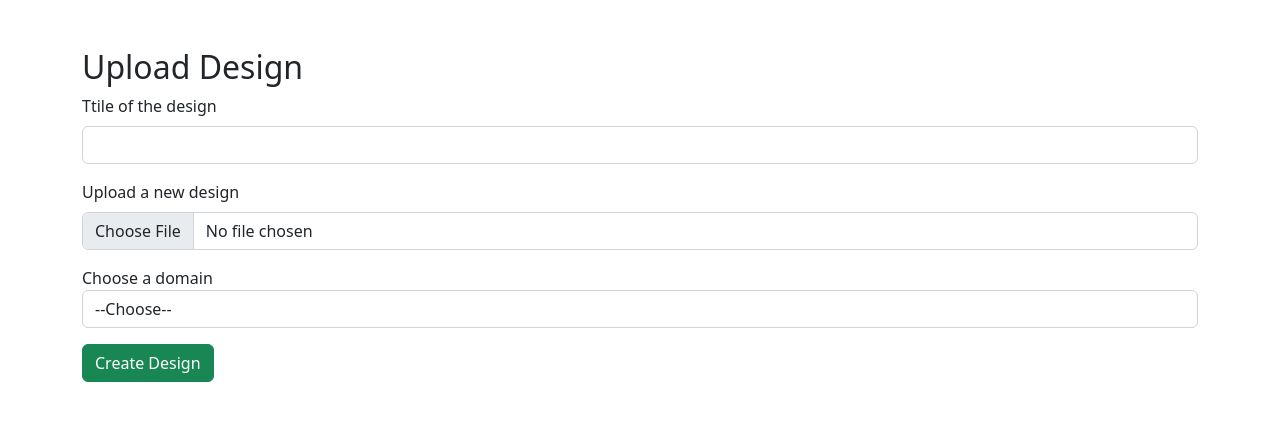
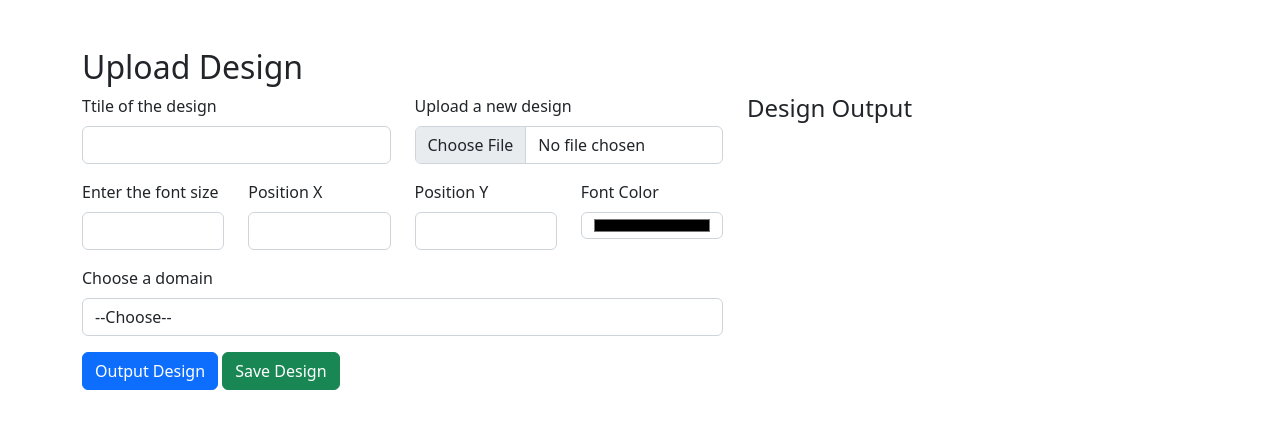
Before and after one commit to creativeartbd/e-greeting-cards, a PHP site: page /freelancer/upload-design.php in a window 1280 px wide. Shown: the part 56-485 px from the top of the page. Run offline with PHP 8.4, Linux system fonts and the light colour scheme; the visitor is signed in with stand-in values (Sample User, id 1); data that the repository does not hold is empty.

```diff
--- a/admin/assets/js/main.js
+++ b/admin/assets/js/main.js
@@ -2,46 +2,50 @@
     "use strict";
     $(document).ready(function () {
 
-        // $(document).on("change", ".choose-domain", function (e) {
-        //     var form = document.querySelector(".choose-domain");
-        //     var form_name = form.dataset.form;
-        //     var domain_id = $(this).val();
-        //     var data = $("#design_form").serialize();
-        //     console.log(data);
+        $(document).on("click", ".output-desing", function (e) {
+            e.preventDefault();
+
+            var form = document.querySelector(".output-desing");
+            var form_name = form.dataset.form;
+            var data = new FormData(document.getElementById("form"));
+            data.append('form', form_name);
+
+            $.ajax({
+                dataType: "html",
+                type: "POST",
+                url: 'helper/process.php',
+                data: data,
+                contentType: false,
+                cache: false,
+                processData: false,
+                beforeSend: function () {
+                    $(".output-design").val("Please wait...");
+                },
+                success: function (data) {
+                    $(".output-design").html(data);
+                }
+            });
+        });
+
+        // $(document).on("submit", "#design_form", function (e) {
+        //     e.preventDefault();
+        //     var data = new FormData(this);
         //     $.ajax({
         //         dataType: "html",
         //         type: "POST",
         //         url: 'helper/process.php',
         //         data: data,
+        //         processData: false,
+        //         contentType: false,
         //         beforeSend: function () {
-        //             $(".form_name").val("Please wait...");
+        //             $(".result_design").val("Please wait...");
         //         },
         //         success: function (data) {
-        //             $(".form_name").val('');
+        //             $(".result_design").val('');
         //             $(".result_design").html(data);
         //         }
         //     });
         // });
-
-        $(document).on("submit", "#design_form", function (e) {
-            e.preventDefault();
-            var data = new FormData(this);
-            $.ajax({
-                dataType: "html",
-                type: "POST",
-                url: 'helper/process.php',
-                data: data,
-                processData: false,
-                contentType: false,
-                beforeSend: function () {
-                    $(".result_design").val("Please wait...");
-                },
-                success: function (data) {
-                    $(".result_design").val('');
-                    $(".result_design").html(data);
-                }
-            });
-        });
 
         $(document).on("click", ".delete-btn", function (e) {
             var delete_id = $(this).data("delete-id");
--- a/admin/upload-design.php
+++ b/admin/upload-design.php
@@ -4,19 +4,45 @@
         <div class="col-sm-12 mt-5">
             <h2>Upload Design</h2>
         </div>
-        <div class="col-md-12">
-            <form id="form">
-                <div class="mb-3">
-                    <label for="design_title" class="form-label">Ttile of the design</label>
-                    <input type="text" name="design" class="form-control" id="design_title">
+        <div class="col-md-7">
+            <form id="form" enctype="multipart/form-data">
+                <div class="row">
+                    <div class="col">
+                        <div class="mb-3">
+                            <label for="design_title" class="form-label">Ttile of the design</label>
+                            <input type="text" name="design" class="form-control" id="design_title">
+                        </div>
+                    </div>
+                    <div class="col">
+                        <div class="mb-3">
+                            <label for="design" class="form-label">Upload a new design</label>
+                            <input type="file" name="design" class="form-control" id="design">
+                        </div>
+                    </div>
                 </div>
                 <div class="mb-3">
-                    <label for="design" class="form-label">Upload a new design</label>
-                    <input type="file" name="design" class="form-control" id="design">
+                    <div class="row">
+                        <div class="col">
+                            <label for="fontsize" class="form-label">Enter the font size</label>
+                            <input type="number" name="design_font_size" class="form-control" id="fontsize">
+                        </div>
+                        <div class="col">
+                            <label for="position_x" class="form-label">Position X</label>
+                            <input type="number" name="design_x" class="form-control" id="position_x">
+                        </div>
+                        <div class="col">
+                            <label for="position_y" class="form-label">Position Y</label>
+                            <input type="number" name="design_y" class="form-control" id="position_y">
+                        </div>
+                        <div class="col">
+                            <label for="color" class="form-label">Font Color</label>
+                            <input type="color" name="color" class="form-control" id="color">
+                        </div>
+                    </div>
                 </div>
                 <div class="mb-3">
-                    <label for="domain">Choose a domain</label>
-                    <select name="domain" id="domain" class="form-control">
+                    <label class="form-label" for="domain">Choose a domain</label>
+                    <select name="domain" id="domain" class="form-control" data-form="design_output">
                         <option value="">--Choose--</option>
                         <?php
                         $get_domain = mysqli_query( $mysqli, "SELECT * FROM eg_domains");
@@ -31,12 +57,16 @@
                         ?>
                     </select>
                 </div>
-                <button type="submit" class="btn btn-success">Create Design</button>
+                <button type="button" class="btn btn-primary ajax-btn output-desing" data-form="output_design">Output Design</button>
+                <button type="submit" class="btn btn-success ajax-btn">Save Design</button>
                 <div class="mt-3">
                     <div class="result"></div>
-                    <input type="hidden" name="form" value="create_design">
                 </div>
             </form>
+        </div>
+        <div class="col-md-5">
+            <h4>Design Output</h4>
+            <div class="output-design"></div>
         </div>
     </div>
 </div>
```
Also changed, not shown: admin/edit-design.php (+31 -7 lines), admin/helper/process.php (+148 -12 lines), admin/assets/design/1653275537.png (deleted), admin/assets/design/1653277896.png (deleted), admin/assets/design/1653278334.jpeg (deleted), 3 other files.
